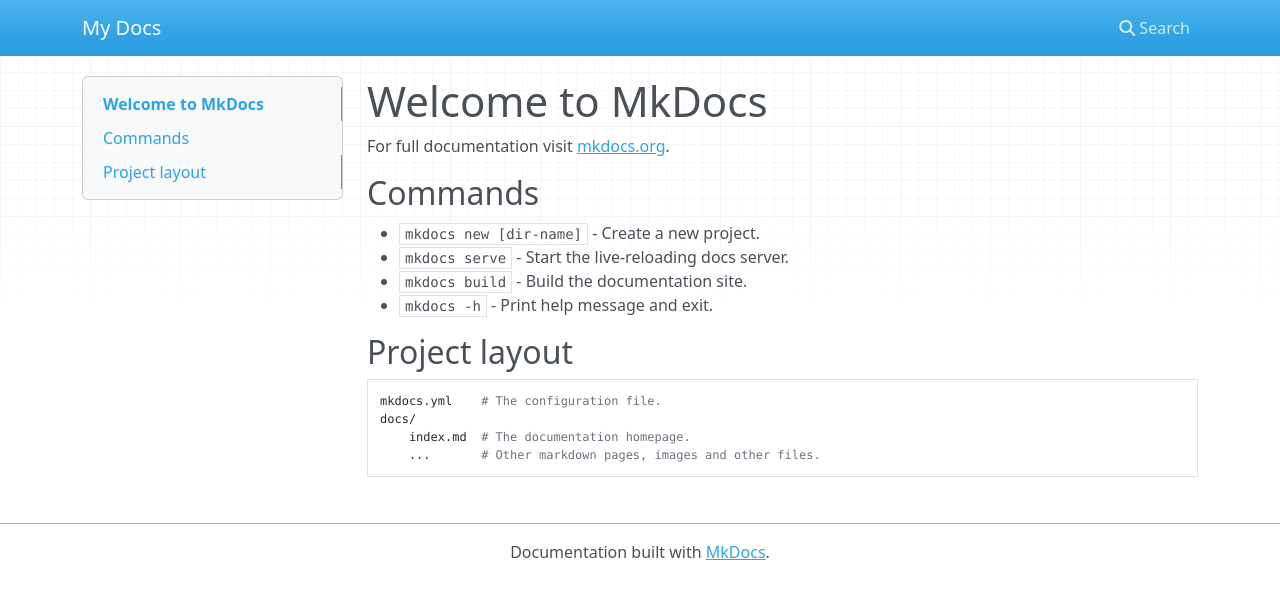
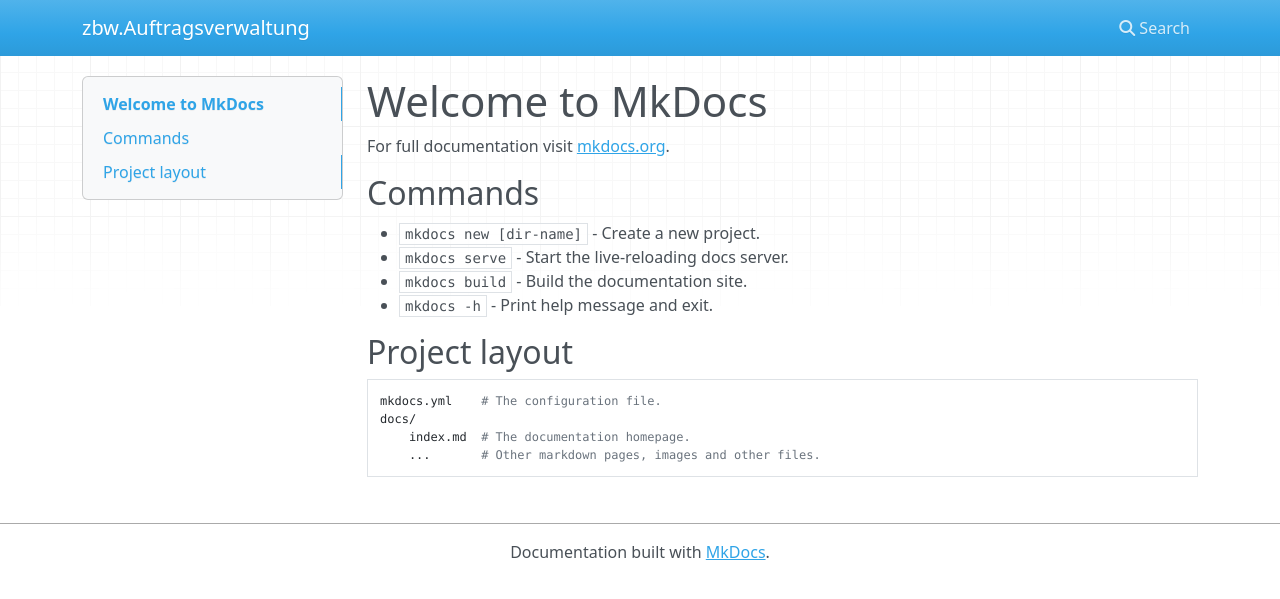
Before and after one commit to mihl9/zbw.Auftragsverwaltung, an MkDocs documentation site: the page built from docs/index.md, in a window 1280 px wide. Shown: the top 599 px of the page. Built offline with MkDocs 1.6.1, drawn with Linux system fonts in a browser that asks for light colours; nearby versions of some CDN libraries.

Commit message:
fix: url

```diff
--- a/mkdocs.yml
+++ b/mkdocs.yml
@@ -1,2 +1,2 @@
-site_name: My Docs
-site_url: https://example.com/
+site_name: zbw.Auftragsverwaltung
+site_url: https://elbeachboy.github.io/zbw.Auftragsverwaltung/
```
Also changed, not shown: README.md (+3 -0 lines).
